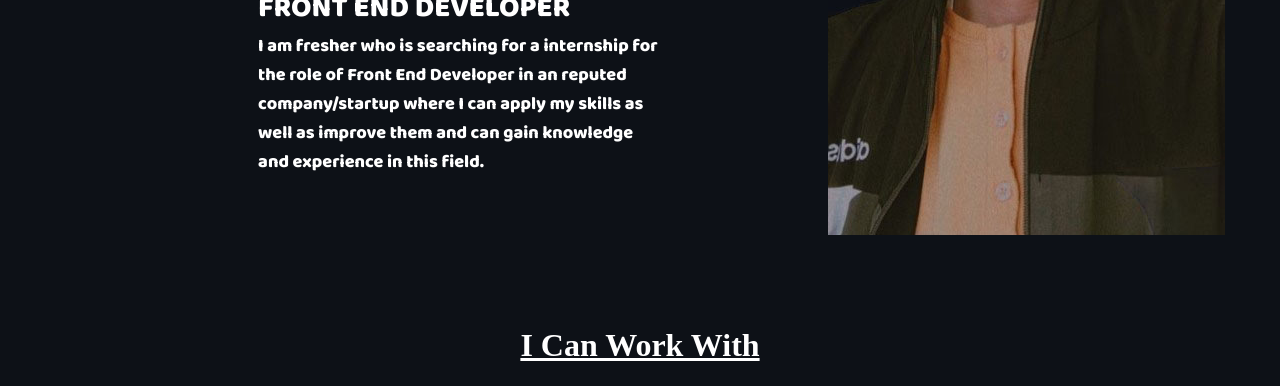
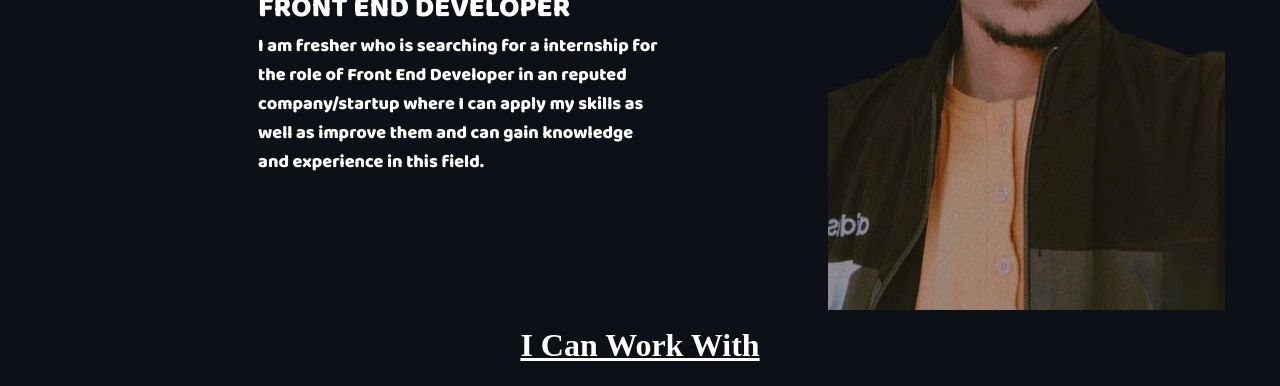
Before and after one commit to jitinsingh000/Personal-Portfolio, a plain HTML site: page index.html in a window 1280 px wide. Shown: the part 472-858 px from the top of the page. Drawn offline with Linux system fonts and the light colour scheme; a web font is replaced by a local one.

Commit message:
Update index.html

```diff
--- a/index.html
+++ b/index.html
@@ -100,7 +100,7 @@
 
         #snap-div {
             width: 30rem;
-/*             margin-top: 75px; */
+            margin-top: 75px;
         }
 
 
```
